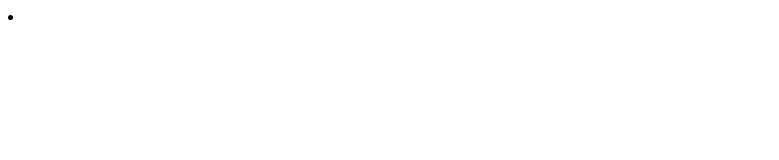
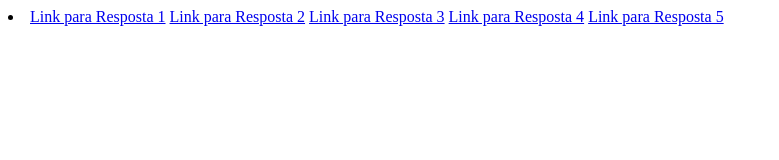
Before and after one commit to danielMaciel710/Principios-desenvolvimento-Web, a plain HTML site: page index.html in a window 1280 px wide. Shown: the whole page, without its empty margins (0-779 px from the left). Drawn offline with Linux system fonts and the light colour scheme.

Commit message:
Criação dos arquivos de resposta e links no index.html

```diff
--- a/index.html
+++ b/index.html
@@ -9,6 +9,11 @@
     </head>
     <body>
         <li>
+            <a href="resposta1.txt">Link para Resposta 1</a>
+            <a href="resposta2.txt">Link para Resposta 2</a>
+            <a href="resposta3.txt">Link para Resposta 3</a>
+            <a href="resposta4.txt">Link para Resposta 4</a>
+            <a href="resposta5.txt">Link para Resposta 5</a>
         </li>
     </body>
 </html>
```
Also changed, not shown: resposta1.txt (added), resposta2.txt (added), resposta3.txt (added), resposta4.txt (added), resposta5.txt (added).
